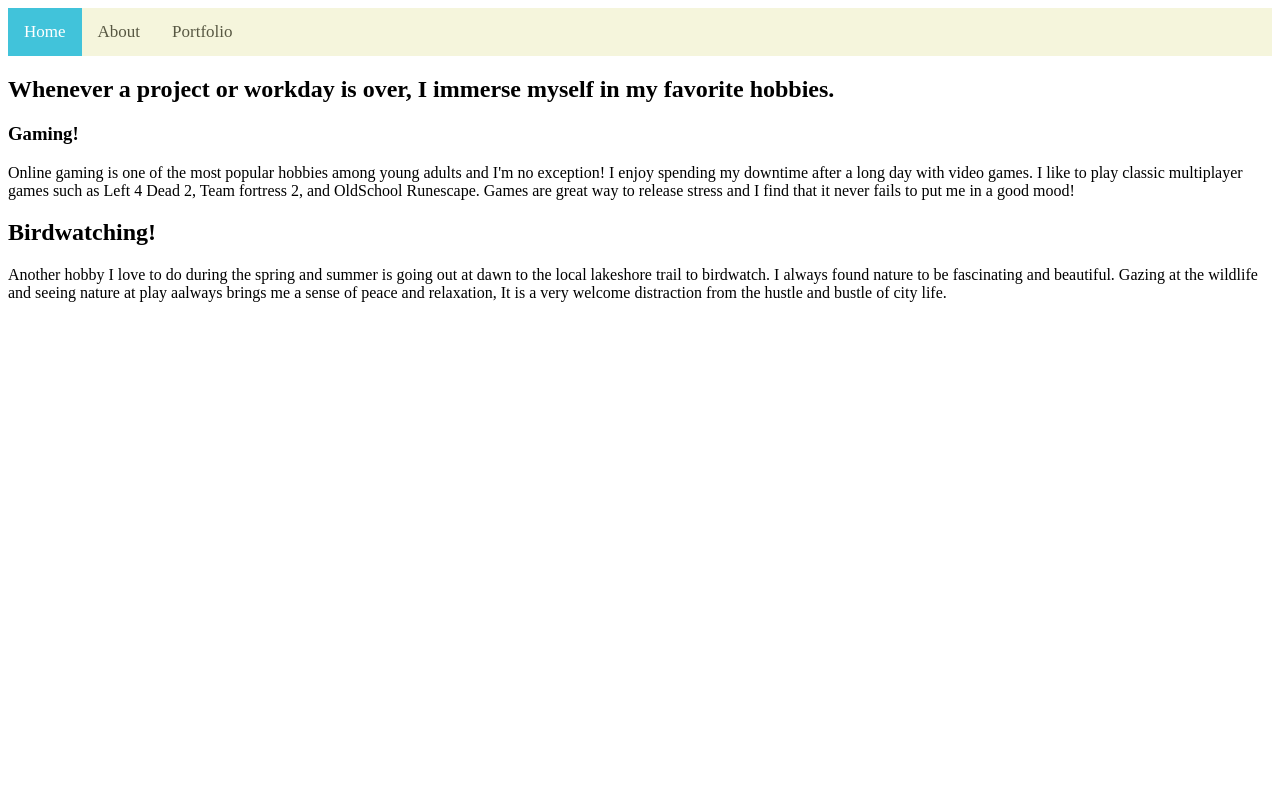
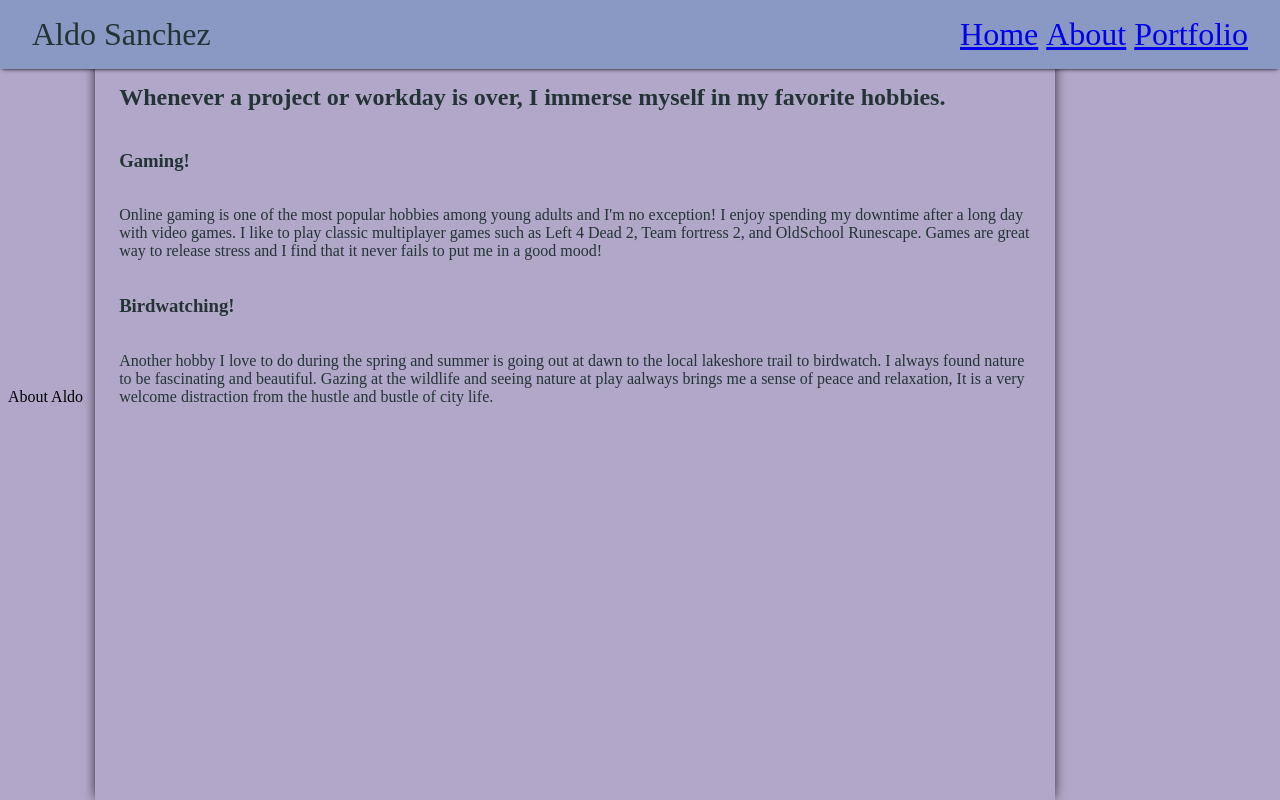
Before and after one commit to aldo-sanchez-personal-website/personal-website, a plain HTML site: page about.html in a window 1280 px wide. Drawn offline with Linux system fonts and the light colour scheme; a script that the page names is missing.

Commit message:
scrapped the faulty navbar for a persistent header

```diff
--- a/about.html
+++ b/about.html
@@ -8,16 +8,19 @@
     <script src="javascript.js"></script>
 </head>
 <body>
+    <header>
+        <span class="name">Aldo Sanchez</span>
     <!--Created a navbar to link all html files-->
-    <div id="navbar">
-        <a class="active" href="index.html">Home</a>
-        <a href="about.html">About</a>
+    <nav class="links">
+        <a href="index.html">Home</a>
+        <a class='active' href="about.html">About</a>
         <a href="portfolio.html">Portfolio</a>
-      </div>
+    </nav>
+    </header>
 
-      <h2>Whenever a project or workday is over, I immerse myself in my favorite hobbies.</h2>
-    <!--Assigned content class for navbar padding in css-->
-    <section class="content">
+    <main>
+        <h2>Whenever a project or workday is over, I immerse myself in my favorite hobbies.</h2>
+    <section>
         <h3>Gaming!</h3>
         <p>Online gaming is one of the most popular hobbies among young adults and I'm no
             exception! I enjoy spending my downtime after a long day with video games. I like to
@@ -27,12 +30,13 @@
         </p>
     </section>
     <section>
-        <h2>Birdwatching!</h2>
+        <h3>Birdwatching!</h3>
         <p>Another hobby I love to do during the spring and summer is going out at dawn to the
             local lakeshore trail to birdwatch. I always found nature to be fascinating and beautiful.
             Gazing at the wildlife and seeing nature at play aalways brings me a sense of peace and
             relaxation, It is a very welcome distraction from the hustle and bustle of city life.
         </p>
     </section>
+    </main>
 </body>
 </html>
--- a/javascript.js
+++ /dev/null
@@ -1,11 +0,0 @@
-window.onscroll = function() {myFunction()};
-
-let navbar = document.getElementById("navbar");
-let sticky = navbar.offsetTop;
-function myFunction() {
-    if (window.scrollY >=sticky) {
-        navbar.classList.add("sticky")
-    } else {
-        navbar.classList.remove("sticky");
-    }
-}
--- a/style.css
+++ b/style.css
@@ -1,27 +1,42 @@
-#navbar {overflow: hidden;
-    background-color: beige;
+* {
+    box-sizing: border-box;
+    display: inline-block;
 }
-#navbar a {
-    float:left;
+
+body {
+    background-color: rgb(177, 168, 201);
+    max-width: 960px;
+    color: rgb(36, 51, 53);
+    margin: 0 auto;
+
+}
+
+header {
+    font-size: 2rem;
+    position: fixed;
+    left: 0;
+    right: 0;
+    padding: .5em 1em;
+    box-shadow: 0 2px 4px -2px black;
+    background-color: rgb(138, 153, 195);
+}
+
+main {
+    min-height: 100vh;
+    padding: 64px 24px 96px;
+    box-shadow: 0 0 12px -2px black;
+}
+
+header::after {
     display: block;
-    color: rgb(87, 87, 66);
-    text-align: center;
-    padding: 14px 16px;
-    text-decoration: none;
-    font-size: 17px;
+    clear: both;
+    content: '';
 }
-#navbar a:hover {
-    background-color: rgb(66, 144, 148);
-    color: black;
+
+.name {
+    float: left;
 }
-#navbar a.active {
-    background-color: rgb(65, 195, 218);
-    color: white;
+
+.links {
+    float: right;
 }
-.sticky {
-    position: fixed;
-    top: 0;
-}
-.sticky + .content {
-    padding-top: 60px;
-}
```
Also changed, not shown: index.html (+13 -7 lines), portfolio.html (+9 -5 lines).
